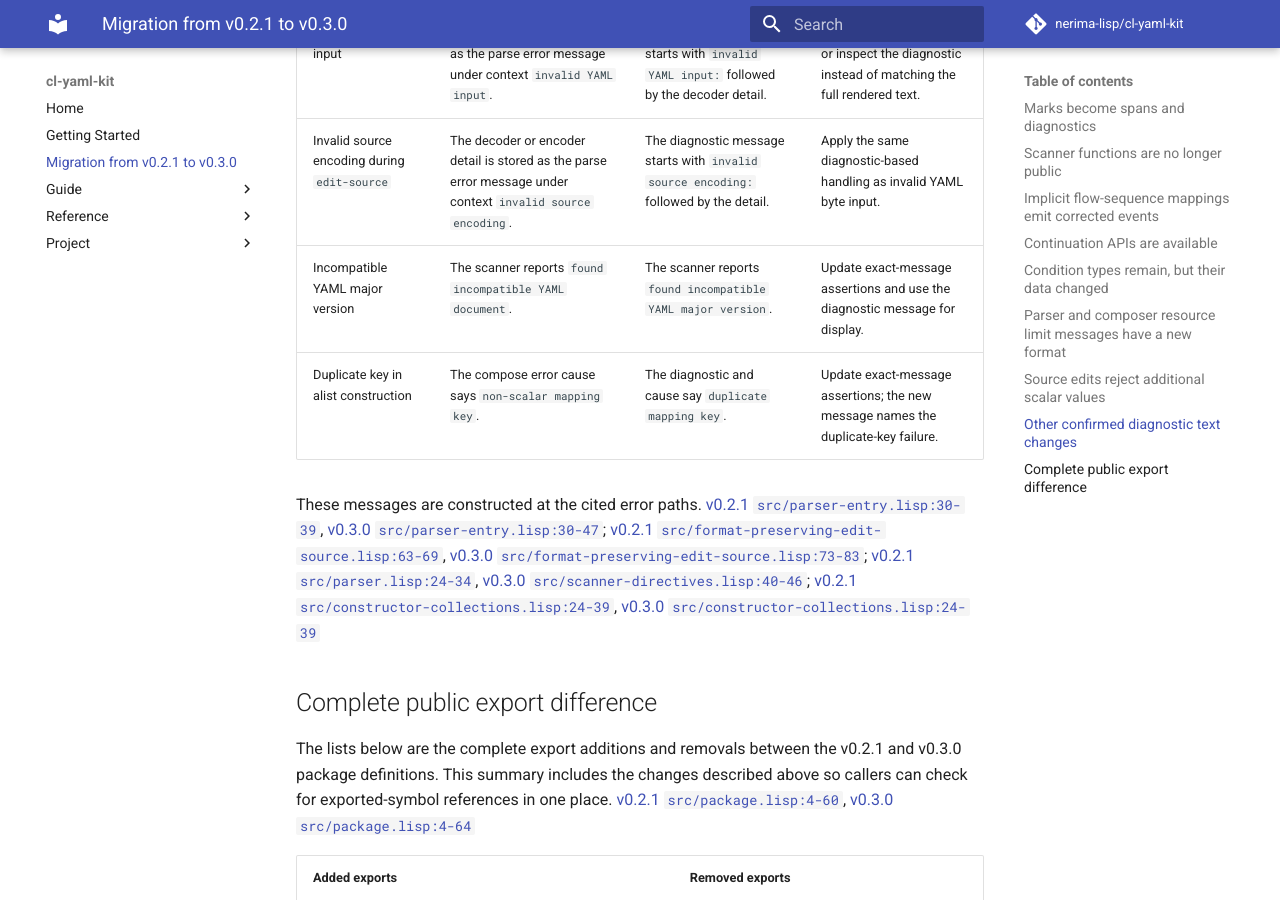
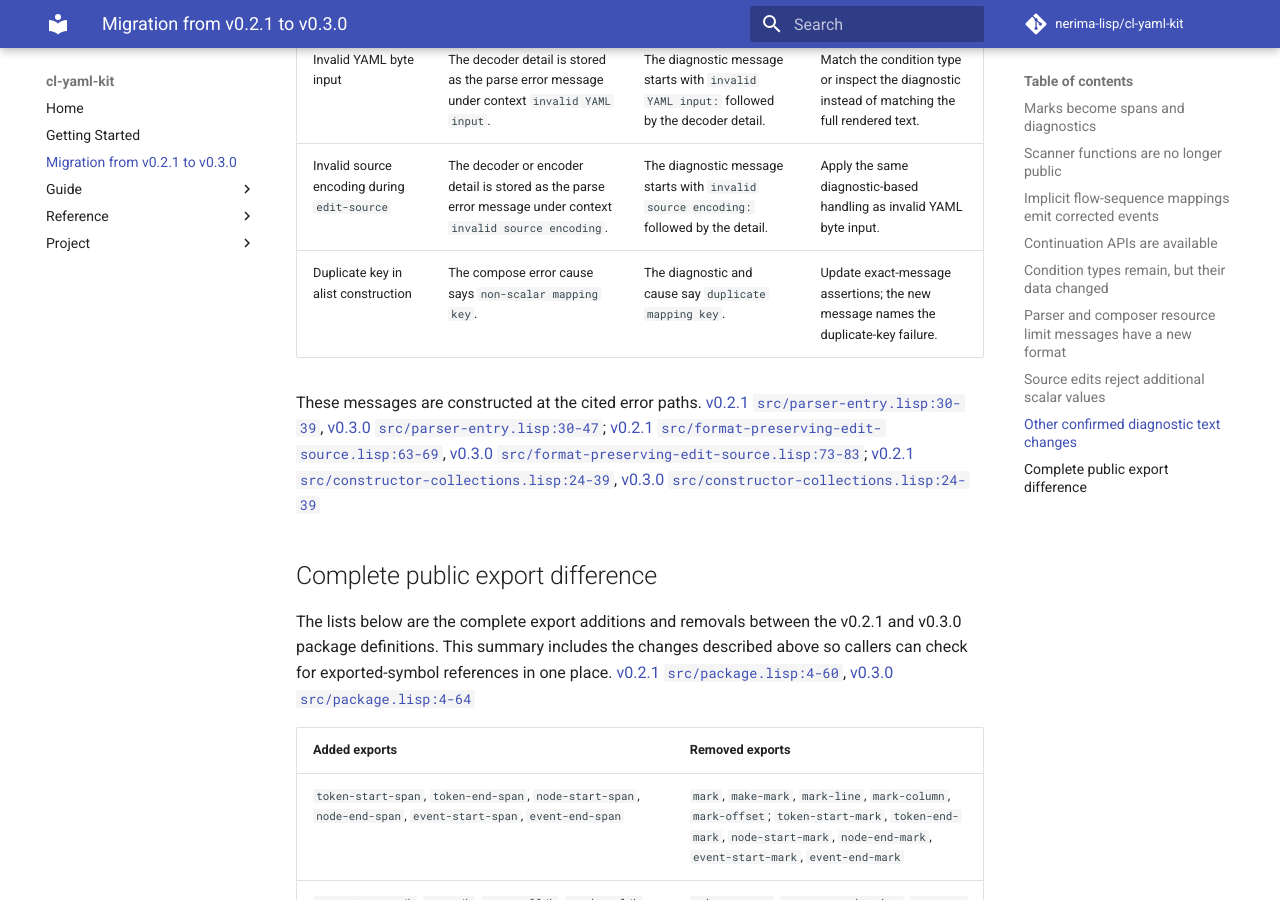
Before and after one commit to nerima-lisp/cl-yaml-kit, an MkDocs documentation site: the page built from docs/src/migration.md, in a window 1280 px wide and 900 px high, scrolled down 6335 px. Built offline with MkDocs 1.6.1 and Material for MkDocs 9.7.7, drawn with Linux system fonts in a browser that asks for light colours; comment, search, counter and statistics services are not loaded; some of the changed text lies outside the part shown.

Commit message:
docs: correct scanner export reference
Point the migration guide at the v0.2.1 package line that exports the scanner functions. Clarify their removal in v0.3.0 and remove an unsupported diagnostic comparison.

```diff
--- a/docs/src/migration.md
+++ b/docs/src/migration.md
@@ -198,10 +198,9 @@ Validate or normalize replacement strings before editing if they may contain the
 | --- | --- | --- | --- |
 | Invalid YAML byte input | The decoder detail is stored as the parse error message under context `invalid YAML input`. | The diagnostic message starts with `invalid YAML input: ` followed by the decoder detail. | Match the condition type or inspect the diagnostic instead of matching the full rendered text. |
 | Invalid source encoding during `edit-source` | The decoder or encoder detail is stored as the parse error message under context `invalid source encoding`. | The diagnostic message starts with `invalid source encoding: ` followed by the detail. | Apply the same diagnostic-based handling as invalid YAML byte input. |
-| Incompatible YAML major version | The scanner reports `found incompatible YAML document`. | The scanner reports `found incompatible YAML major version`. | Update exact-message assertions and use the diagnostic message for display. |
 | Duplicate key in alist construction | The compose error cause says `non-scalar mapping key`. | The diagnostic and cause say `duplicate mapping key`. | Update exact-message assertions; the new message names the duplicate-key failure. |
 
-These messages are constructed at the cited error paths. [v0.2.1 `src/parser-entry.lisp:30-39`](https://github.com/nerima-lisp/cl-yaml-kit/blob/91ea1ea94de590eb6521e9c2d4ccd6b2619ba57e/src/parser-entry.lisp#L30-L39), [v0.3.0 `src/parser-entry.lisp:30-47`](https://github.com/nerima-lisp/cl-yaml-kit/blob/v0.3.0/src/parser-entry.lisp#L30-L47); [v0.2.1 `src/format-preserving-edit-source.lisp:63-69`](https://github.com/nerima-lisp/cl-yaml-kit/blob/91ea1ea94de590eb6521e9c2d4ccd6b2619ba57e/src/format-preserving-edit-source.lisp#L63-L69), [v0.3.0 `src/format-preserving-edit-source.lisp:73-83`](https://github.com/nerima-lisp/cl-yaml-kit/blob/v0.3.0/src/format-preserving-edit-source.lisp#L73-L83); [v0.2.1 `src/parser.lisp:24-34`](https://github.com/nerima-lisp/cl-yaml-kit/blob/91ea1ea94de590eb6521e9c2d4ccd6b2619ba57e/src/parser.lisp#L24-L34), [v0.3.0 `src/scanner-directives.lisp:40-46`](https://github.com/nerima-lisp/cl-yaml-kit/blob/v0.3.0/src/scanner-directives.lisp#L40-L46); [v0.2.1 `src/constructor-collections.lisp:24-39`](https://github.com/nerima-lisp/cl-yaml-kit/blob/91ea1ea94de590eb6521e9c2d4ccd6b2619ba57e/src/constructor-collections.lisp#L24-L39), [v0.3.0 `src/constructor-collections.lisp:24-39`](https://github.com/nerima-lisp/cl-yaml-kit/blob/v0.3.0/src/constructor-collections.lisp#L24-L39)
+These messages are constructed at the cited error paths. [v0.2.1 `src/parser-entry.lisp:30-39`](https://github.com/nerima-lisp/cl-yaml-kit/blob/91ea1ea94de590eb6521e9c2d4ccd6b2619ba57e/src/parser-entry.lisp#L30-L39), [v0.3.0 `src/parser-entry.lisp:30-47`](https://github.com/nerima-lisp/cl-yaml-kit/blob/v0.3.0/src/parser-entry.lisp#L30-L47); [v0.2.1 `src/format-preserving-edit-source.lisp:63-69`](https://github.com/nerima-lisp/cl-yaml-kit/blob/91ea1ea94de590eb6521e9c2d4ccd6b2619ba57e/src/format-preserving-edit-source.lisp#L63-L69), [v0.3.0 `src/format-preserving-edit-source.lisp:73-83`](https://github.com/nerima-lisp/cl-yaml-kit/blob/v0.3.0/src/format-preserving-edit-source.lisp#L73-L83); [v0.2.1 `src/constructor-collections.lisp:24-39`](https://github.com/nerima-lisp/cl-yaml-kit/blob/91ea1ea94de590eb6521e9c2d4ccd6b2619ba57e/src/constructor-collections.lisp#L24-L39), [v0.3.0 `src/constructor-collections.lisp:24-39`](https://github.com/nerima-lisp/cl-yaml-kit/blob/v0.3.0/src/constructor-collections.lisp#L24-L39)
 
 ## Complete public export difference
 
```
Also changed, not shown: other parts of docs/src/migration.md (+2 -2 lines).
